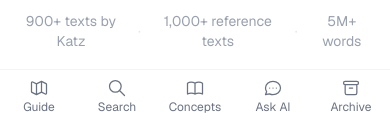
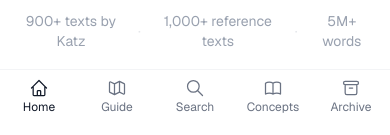
Before and after one commit to zackabaker/center-search-center, a Next.js app: page / in a window 390 px wide. Shown: the part 709-844 px from the top of the page. Built offline with nearby package versions, Linux system fonts and the light colour scheme; no server answers.

Commit message:
Mobile tab bar: add Home, fold Ask AI into Search
Tabs are now Home / Guide / Search / Concepts / Archive. The Search
tab stays lit on /ask pages, where the Search | Ask AI switcher
already carries the second mode.

Co-Authored-By: Claude Fable 5 <noreply@anthropic.com>

```diff
--- a/src/components/MobileNav.tsx
+++ b/src/components/MobileNav.tsx
@@ -12,10 +12,19 @@ interface NavItem {
 
 const navItems: NavItem[] = [
   {
+    // Restored at owner direction (2026-08-18): the wordmark alone wasn't a
+    // discoverable way home on mobile — the bar needs a real Home tab.
+    href: '/',
+    label: 'Home',
+    icon: (
+      <svg xmlns="http://www.w3.org/2000/svg" className="h-5 w-5" fill="none" viewBox="0 0 24 24" stroke="currentColor" strokeWidth={1.5}>
+        <path strokeLinecap="round" strokeLinejoin="round" d="M3 12l2-2m0 0l7-7 7 7M5 10v10a1 1 0 001 1h3m10-11l2 2m-2-2v10a1 1 0 01-1 1h-3m-6 0a1 1 0 001-1v-4a1 1 0 011-1h2a1 1 0 011 1v4a1 1 0 001 1m-6 0h6" />
+      </svg>
+    ),
+  },
+  {
     // Labeled what it is: "Start" on desktop goes to /start, so this tab says
-    // Guide to avoid one word pointing at two different pages. Map icon, not
-    // a house — a house icon promising home while navigating to /guide reads
-    // as a broken tab. (The nav wordmark is the way home.)
+    // Guide to avoid one word pointing at two different pages.
     href: '/guide',
     label: 'Guide',
     icon: (
@@ -25,6 +34,9 @@ const navItems: NavItem[] = [
     ),
   },
   {
+    // One door for both retrieval modes (owner direction, 2026-08-18):
+    // /search carries keyword + meaning and hands off to ✦ Ask AI, so Ask
+    // no longer needs its own tab. The tab stays lit on /ask pages.
     href: '/search',
     label: 'Search',
     icon: (
@@ -39,15 +51,6 @@ const navItems: NavItem[] = [
     icon: (
       <svg xmlns="http://www.w3.org/2000/svg" className="h-5 w-5" fill="none" viewBox="0 0 24 24" stroke="currentColor" strokeWidth={1.5}>
         <path strokeLinecap="round" strokeLinejoin="round" d="M12 6.253v13m0-13C10.832 5.477 9.246 5 7.5 5S4.168 5.477 3 6.253v13C4.168 18.477 5.754 18 7.5 18s3.332.477 4.5 1.253m0-13C13.168 5.477 14.754 5 16.5 5c1.747 0 3.332.477 4.5 1.253v13C19.832 18.477 18.247 18 16.5 18c-1.746 0-3.332.477-4.5 1.253" />
-      </svg>
-    ),
-  },
-  {
-    href: '/ask',
-    label: 'Ask AI',
-    icon: (
-      <svg xmlns="http://www.w3.org/2000/svg" className="h-5 w-5" fill="none" viewBox="0 0 24 24" stroke="currentColor" strokeWidth={1.5}>
-        <path strokeLinecap="round" strokeLinejoin="round" d="M8 12h.01M12 12h.01M16 12h.01M21 12c0 4.418-4.03 8-9 8a9.863 9.863 0 01-4.255-.949L3 20l1.395-3.72C3.512 15.042 3 13.574 3 12c0-4.418 4.03-8 9-8s9 3.582 9 8z" />
       </svg>
     ),
   },
@@ -100,9 +103,13 @@ export default function MobileNav() {
       <div className="flex items-stretch justify-around">
         {navItems.map(({ href, label, icon }) => {
           const isActive =
-            pathname === href ||
-            pathname.startsWith(href + '/') ||
-            pathname.startsWith(href + '?');
+            href === '/'
+              ? pathname === '/'
+              : pathname === href ||
+                pathname.startsWith(href + '/') ||
+                pathname.startsWith(href + '?') ||
+                // Ask folded into the Search tab — keep it lit on /ask pages
+                (href === '/search' && (pathname === '/ask' || pathname.startsWith('/ask/')));
           return (
             <Link
               key={href}
```
